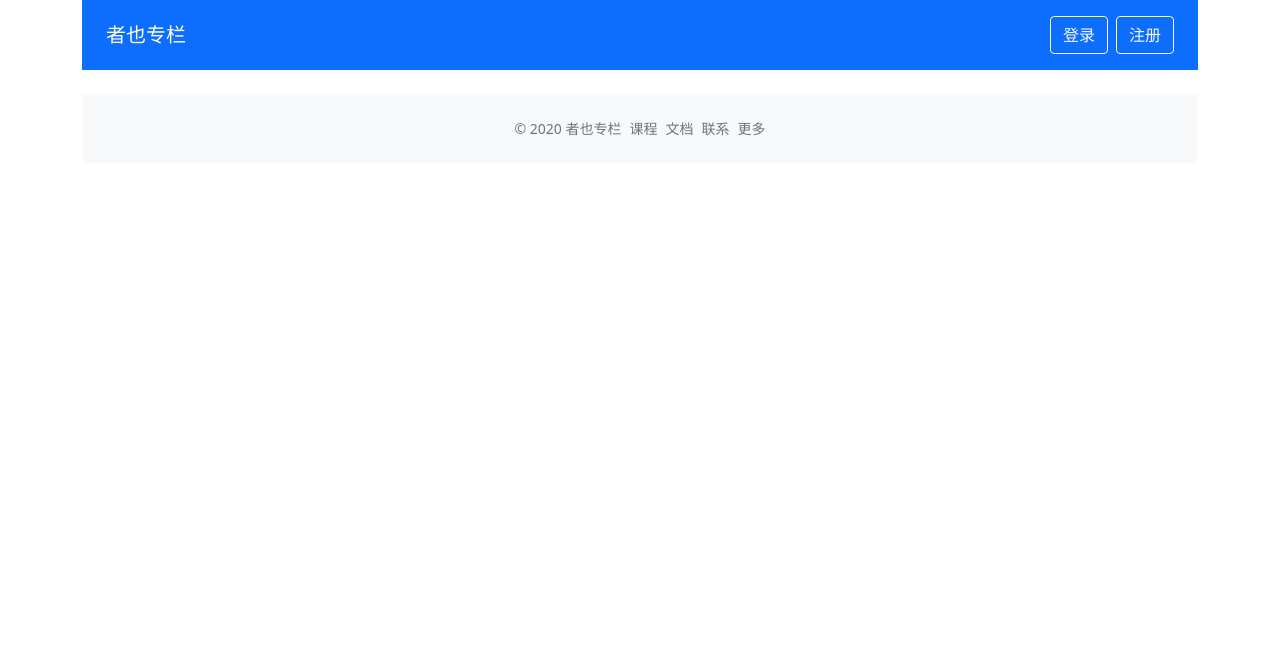
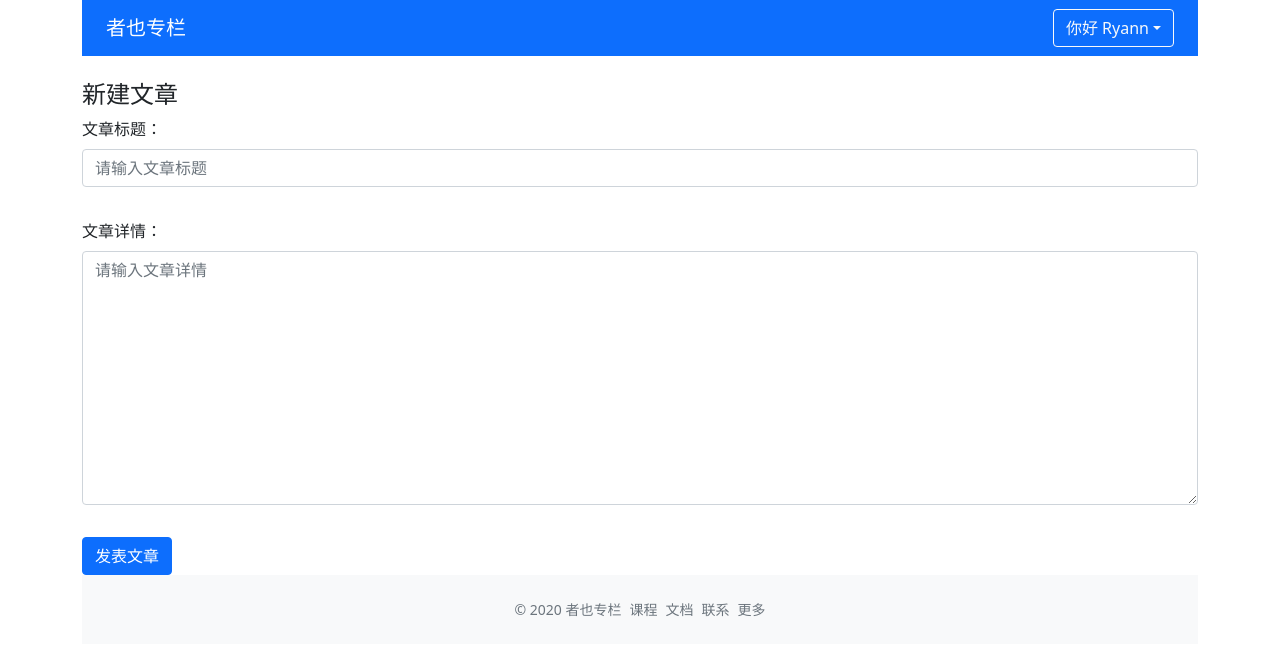
Before and after one commit to Yanzu-zz/vue3-article, a Vue app: page /create in a window 1280 px wide. Shown: the top 656 px of the page. Built offline with nearby package versions, Linux system fonts and the light colour scheme.

Commit message:
the optimiaztion of router guard and store adjustment

```diff
--- a/src/components/ColumnList.vue
+++ b/src/components/ColumnList.vue
@@ -24,7 +24,7 @@
 
 <script lang="ts">
 import { computed, defineComponent, PropType } from 'vue'
-import { ColumnProps } from '../testData'
+import { ColumnProps } from '../store'
 
 export default defineComponent({
   name: 'ColumnList',
--- a/src/components/GlobalHeader.vue
+++ b/src/components/GlobalHeader.vue
@@ -5,10 +5,14 @@
     <!-- 未登录，显示两个按钮 -->
     <ul v-if="!user.isLogin" class="list-inline mb-0">
       <li class="list-inline-item">
-        <router-link to="/login" class="btn btn-outline-light my-2">登录</router-link>
+        <router-link to="/login" class="btn btn-outline-light my-2"
+          >登录</router-link
+        >
       </li>
       <li class="list-inline-item">
-        <router-link to="/login" class="btn btn-outline-light my-2">注册</router-link>
+        <router-link to="/login" class="btn btn-outline-light my-2"
+          >注册</router-link
+        >
       </li>
     </ul>
 
@@ -16,9 +20,17 @@
     <ul v-else class="list-inline mb-0">
       <li class="list-inline-item">
         <dropdown :title="`你好 ${user.name}`">
-          <dropdown-item><a href="#" class="dropdown-item">新建文章</a></dropdown-item>
-          <dropdown-item><a href="#" class="dropdown-item">编辑资料</a></dropdown-item>
-          <dropdown-item><a href="#" class="dropdown-item">退出登录</a></dropdown-item>
+          <dropdown-item>
+            <router-link to="/create" class="dropdown-item"
+              >新建文章</router-link
+            >
+          </dropdown-item>
+          <dropdown-item>
+            <router-link to="/" class="dropdown-item">编辑文章</router-link>
+          </dropdown-item>
+          <dropdown-item>
+            <router-link to="/" class="dropdown-item">退出登录</router-link>
+          </dropdown-item>
         </dropdown>
       </li>
     </ul>
@@ -26,7 +38,8 @@
 </template>
 
 <script lang="ts">
-import { defineComponent, PropType } from 'vue'
+import { computed, defineComponent } from 'vue'
+import { useStore } from 'vuex'
 import Dropdown from './Dropdown.vue'
 import DropdownItem from './DropdownItem.vue'
 
@@ -42,10 +55,12 @@
     Dropdown,
     DropdownItem
   },
-  props: {
-    user: {
-      type: Object as PropType<UserProps>,
-      required: true
+  setup() {
+    const store = useStore()
+    const user = computed(() => store.state.user)
+
+    return {
+      user
     }
   }
 })
--- a/src/components/PostList.vue
+++ b/src/components/PostList.vue
@@ -21,7 +21,7 @@
 
 <script lang="ts">
 import { defineComponent, PropType, computed } from 'vue'
-import { PostProps } from '../testData'
+import { PostProps } from '../store'
 
 export default defineComponent({
   props: {
--- a/src/components/ValidateInput.vue
+++ b/src/components/ValidateInput.vue
@@ -2,6 +2,17 @@
   <div class="validate-input-container pb-3">
     <!-- 加个 v-bind="$attrs" 就能处理父组件传入自定义的 attribute 了（记得设置inheritAttrs: false）-->
     <input
+      v-if="tag !== 'textarea'"
+      class="form-control"
+      :class="{ 'is-invalid': inputRef.error }"
+      :value="inputRef.val"
+      @blur="validateInput"
+      @input="updateValue"
+      v-bind="$attrs"
+    />
+
+    <textarea
+      v-else
       class="form-control"
       :class="{ 'is-invalid': inputRef.error }"
       :value="inputRef.val"
@@ -27,11 +38,16 @@
   message: string
 }
 export type RulesProp = RuleProp[]
+export type TagType = 'input' | 'textarea'
 
 export default defineComponent({
   props: {
     rules: Array as PropType<RulesProp>,
-    modelValue: String
+    modelValue: String,
+    tag: {
+      type: String as PropType<TagType>,
+      default: 'input'
+    }
   },
   inheritAttrs: false,
   setup(props, context) {
--- a/src/router.ts
+++ b/src/router.ts
@@ -1,8 +1,10 @@
 import { createRouter, createWebHistory } from 'vue-router'
+import store from './store'
 
 import Home from './views/Home.vue'
 import Login from './views/Login.vue'
 import Column from './views/ColumnDetail.vue'
+import CreatePost from './views/CreatePost.vue'
 
 const routerHistory = createWebHistory()
 const router = createRouter({
@@ -16,14 +18,37 @@
     {
       path: '/login',
       name: 'login',
-      component: Login
+      component: Login,
+      meta: {
+        redirectAlreadyLogin: true
+      }
     },
     {
       path: '/column/:id',
       name: 'column',
       component: Column
+    },
+    {
+      path: '/create',
+      name: 'create',
+      component: CreatePost,
+      meta: {
+        requiredLogin: true
+      }
     }
   ]
 })
 
+// 当一个导航触发的时候干一些事（比未登录进入一些页面需要跳转到登录界面）
+router.beforeEach((to, form, next) => {
+  const userIsLogin = store.state.user.isLogin
+  if (to.meta.requiredLogin && !userIsLogin) { // 未登录进入发布文章界面
+    next({ name: 'login' })
+  } else if (to.meta.redirectAlreadyLogin && userIsLogin) { // 已登录进入 登录 界面
+    next('/')
+  } else {
+    next()
+  }
+})
+
 export default router
--- a/src/store.ts
+++ b/src/store.ts
@@ -1,10 +1,27 @@
 import { createStore } from 'vuex'
-import { testData, testPosts, ColumnProps, PostProps } from './testData'
+import { testData, testPosts } from './testData'
 
 interface Userrops {
   isLogin: boolean
   name?: string
   id?: number
+  columnId?: number
+}
+
+export interface ColumnProps {
+  id: number
+  title: string
+  avatar?: string
+  description: string
+}
+
+export interface PostProps {
+  id: number
+  title: string
+  content: string
+  image?: string
+  createdAt: string
+  columnId: number
 }
 
 export interface GlobalDataProps {
@@ -18,12 +35,33 @@
     columns: testData,
     posts: testPosts,
     user: {
-      isLogin: false
+      isLogin: true,
+      name: 'Ryann',
+      columnId: 1
     }
   },
   mutations: {
     login(state) {
-      state.user = { ...state.user, isLogin: true, name: 'viking' }
+      state.user = {
+        ...state.user,
+        isLogin: true,
+        name: 'ryann',
+        columnId: 1
+      }
+    },
+    createPost(state, newPost) {
+      state.posts.push(newPost)
+    }
+  },
+  getters: {
+    biggerColumnsLen(state) {
+      return state.columns.filter(c => c.id > 2).length
+    },
+    getColumnById: (state) => (id: number) => {
+      return state.columns.find(c => c.id === id)
+    },
+    getPostsByCid: (state) => (cid: number) => {
+      return state.posts.filter(post => post.columnId === cid)
     }
   }
 })
--- a/src/views/ColumnDetail.vue
+++ b/src/views/ColumnDetail.vue
@@ -38,10 +38,10 @@
     const route = useRoute()
     const store = useStore<GlobalDataProps>()
     const currentId = +route.params.id
-    const postData = computed(() => store.state.posts).value
-    const column = postData.find((c) => c.id === currentId)
 
-    const list = postData.filter((post) => post.columnId === currentId)
+    // 用 vuex 的 getter 方法简洁复用地获取数据
+    const column = computed(() => store.getters.getColumnById(currentId))
+    const list = computed(() => store.getters.getPostsByCid(currentId))
 
     return {
       column,
--- /dev/null
+++ b/src/views/CreatePost.vue
@@ -0,0 +1,112 @@
+<template>
+  <div class="create-post-page">
+    <h4>新建文章</h4>
+
+    <validate-form @form-submit="onFormSubmit">
+      <div class="mb-3">
+        <label class="form-label">文章标题：</label>
+        <validate-input
+          :rules="titleRules"
+          v-model="titleVal"
+          placeholder="请输入文章标题"
+          type="text"
+        />
+      </div>
+      <div class="mb-3">
+        <label class="form-label">文章详情：</label>
+        <validate-input
+          rows="10"
+          tag="textarea"
+          placeholder="请输入文章详情"
+          :rules="contentRules"
+          v-model="contentVal"
+        />
+      </div>
+      <template #submit>
+        <button class="btn btn-primary btn-large">发表文章</button>
+      </template>
+    </validate-form>
+  </div>
+</template>
+
+<script lang="ts">
+import { defineComponent, ref } from 'vue'
+import { useStore } from 'vuex'
+import { useRouter } from 'vue-router'
+import { GlobalDataProps, PostProps } from '../store'
+import ValidateForm from '../components/ValidateForm.vue'
+import ValidateInput, { RulesProp } from '../components/ValidateInput.vue'
+
+export default defineComponent({
+  name: 'CreatePost',
+  components: {
+    ValidateInput,
+    ValidateForm
+  },
+  setup() {
+    const store = useStore<GlobalDataProps>()
+    const router = useRouter()
+    const titleVal = ref('')
+    const titleRules: RulesProp = [
+      { type: 'required', message: '文章标题不能为空' }
+    ]
+    const contentVal = ref('')
+    const contentRules: RulesProp = [
+      { type: 'required', message: '文章详情不能为空' }
+    ]
+
+    const onFormSubmit = (result: boolean) => {
+      if (result) {
+        const { columnId } = store.state.user
+        if (columnId) {
+          // type guard
+          const newPost: PostProps = {
+            id: new Date().getTime(),
+            title: titleVal.value,
+            content: contentVal.value,
+            columnId,
+            createdAt: new Date().toLocaleString()
+          }
+          store.commit('createPost', newPost)
+          router.push({ name: 'column', params: { id: columnId } })
+        }
+      }
+    }
+
+    return {
+      titleVal,
+      titleRules,
+      contentVal,
+      contentRules,
+      onFormSubmit
+    }
+  }
+})
+</script>
+
+<style>
+.create-post-page .file-upload-container {
+  height: 200px;
+  cursor: pointer;
+  overflow: hidden;
+}
+.create-post-page .file-upload-container img {
+  width: 100%;
+  height: 100%;
+  object-fit: cover;
+}
+.uploaded-area {
+  position: relative;
+}
+.uploaded-area:hover h3 {
+  display: block;
+}
+.uploaded-area h3 {
+  display: none;
+  position: absolute;
+  color: #999;
+  text-align: center;
+  width: 100%;
+  top: 50%;
+}
+</style>
--- a/src/views/Home.vue
+++ b/src/views/Home.vue
@@ -31,9 +31,11 @@
   setup() {
     const store = useStore<GlobalDataProps>()
     const list = computed(() => store.state.columns)
+    const biggerColumnsLen = computed(() => store.getters.biggerColumnsLen)
 
     return {
-      list
+      list,
+      biggerColumnsLen
     }
   }
 })
--- a/src/views/Login.vue
+++ b/src/views/Login.vue
@@ -69,6 +69,7 @@
     const onFormSubmit = (result: boolean) => {
       if (result) {
         router.push('/')
+        // 执行 store mutations 的 login 方法，把用户数据写入 store
         store.commit('login')
       }
     }
```
Also changed, not shown: src/testData.ts (+1 -15 lines).
